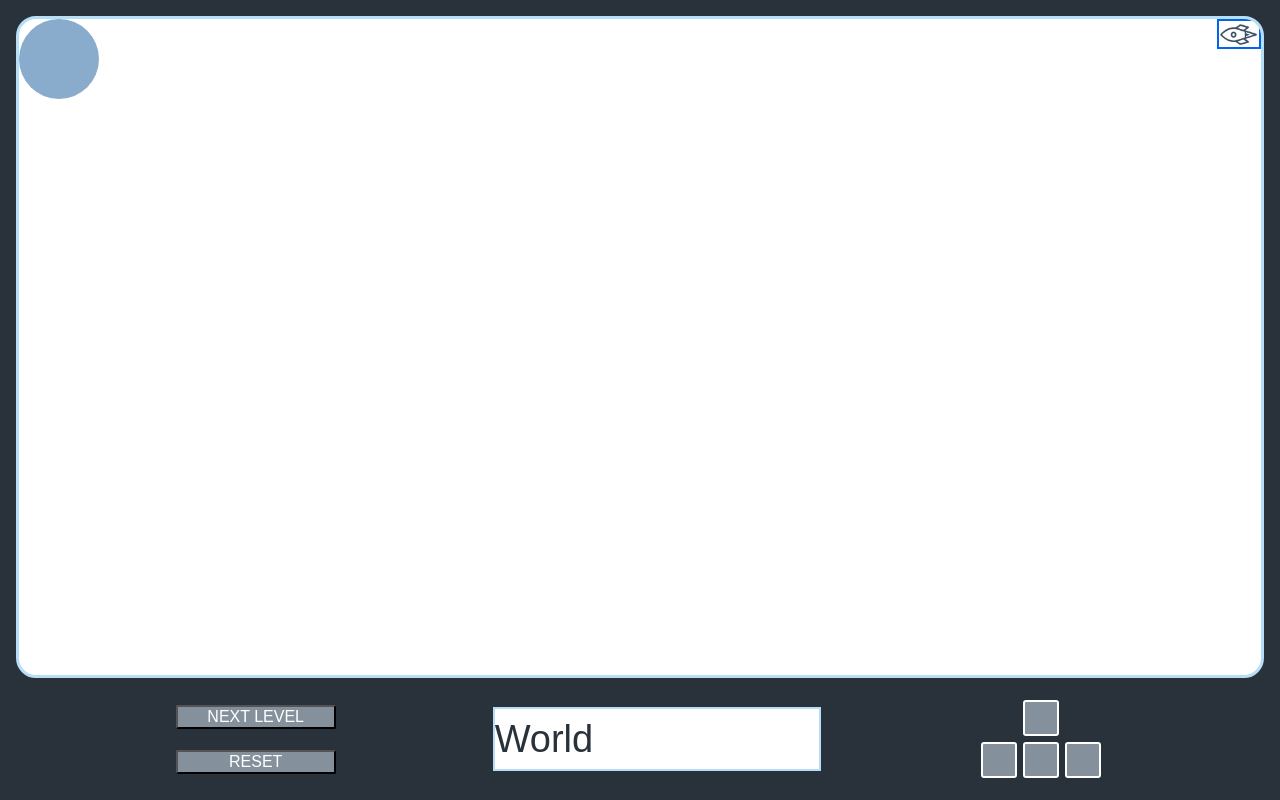
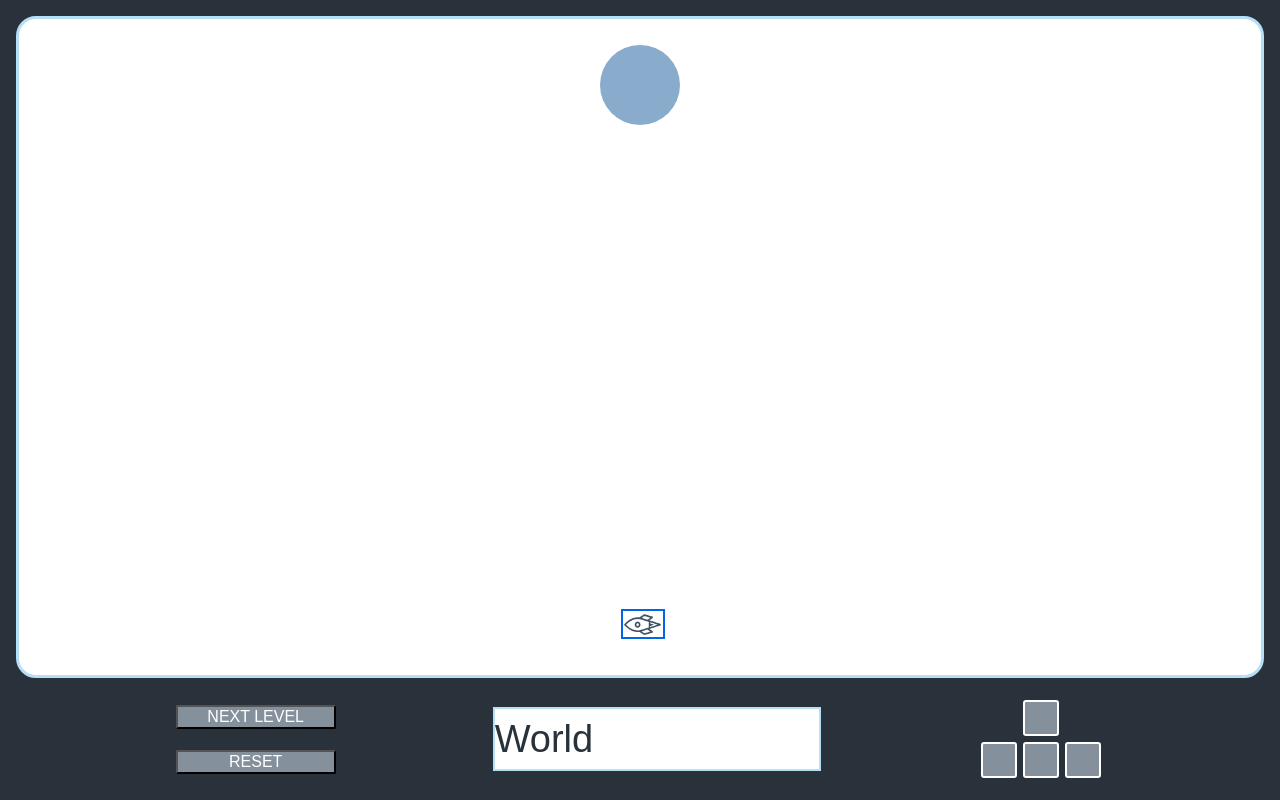
Before and after one commit to ktmathews89/js_adventure, a website built with webpack: page index.html in a window 1280 px wide. Built offline with nearby package versions, Linux system fonts and the light colour scheme; a web font is replaced by a local one.

Commit message:
roughs out the levelsConfig for planet and spaceship

```diff
--- /dev/null
+++ b/js/levels.js
@@ -0,0 +1,19 @@
+const levelsConfig = [
+    {
+        spaceship: { top: "50%", right: "5%" },
+        planet: { top: "50%", left: "5%" }
+    },
+    {
+        spaceship: { top: "90%", right: "48%" },
+        planet: { top: "10%", left: "50%" }
+    },
+    {
+        spaceship: { top: "50%", right: "10%" },
+        planet: { top: "5%", left: "5%" },
+        obstacles: [
+            { height: "3", width: "4", top: "8%", right: "50%" }
+        ]
+    }
+];
+
+export { levelsConfig };
--- a/js/planet.js
+++ b/js/planet.js
@@ -1,3 +1,5 @@
+import { levelsConfig } from './levels';
+console.log(levelsConfig[1]["planet"]);
 
 const planet = document.getElementById('planet');
 
@@ -6,6 +8,8 @@ const getPosY = () => (planet.style.top ? parseInt(planet.style.top.split('px').
 
 const showPlanet = (x, y) => {
     planet.style.visibility = "visible";
+    planet.style.top = levelsConfig[1]["planet"].top;
+    planet.style.left = levelsConfig[1]["planet"].left;
 };
 
 const hidePlanet = () => {
@@ -13,7 +17,8 @@ const hidePlanet = () => {
 };
 
 const setupPlanet = (level) => {
-    return null;
+    showPlanet();
+    // return null;
 };
 
 export {setupPlanet};
--- a/js/spaceship.js
+++ b/js/spaceship.js
@@ -1,11 +1,12 @@
-
-const LEVEL_1_CORDINATES = {top: '50%', right: '0%'};
+import { levelsConfig } from './levels';
 
 const spaceship = document.getElementById('spaceship');
 const speed = 30;
 
 const showSpaceship = () => {
     spaceship.style.visibility = "visible";
+    spaceship.style.top = levelsConfig[1]["spaceship"].top;
+    spaceship.style.right = levelsConfig[1]["spaceship"].right;
 };
 
 const hideSpaceship = () => {
--- a/main.css
+++ b/main.css
@@ -128,6 +128,8 @@ button {
     visibility: none;
 
     position: absolute;
+    /* perfectly centers the spaceship */
+    /* transform: translate(-50%, -50%); */
     top: 0;
     right: 0;
 
@@ -166,6 +168,8 @@ button {
     width: 8rem;
     height: 8rem;
     position: absolute;
+    /* perfectly centers the dot */
+    transform: translate(-50%, -50%);
 
     background-color: #89ABCC;
     border-radius: 50%;
```
Also changed, not shown: main.js (+1 -1 lines), 1 other file.
